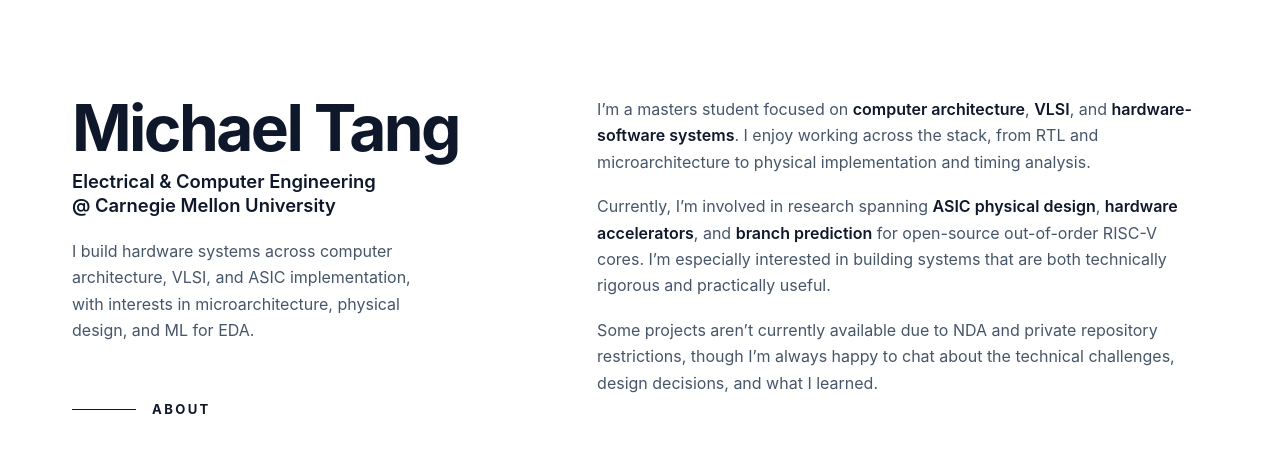
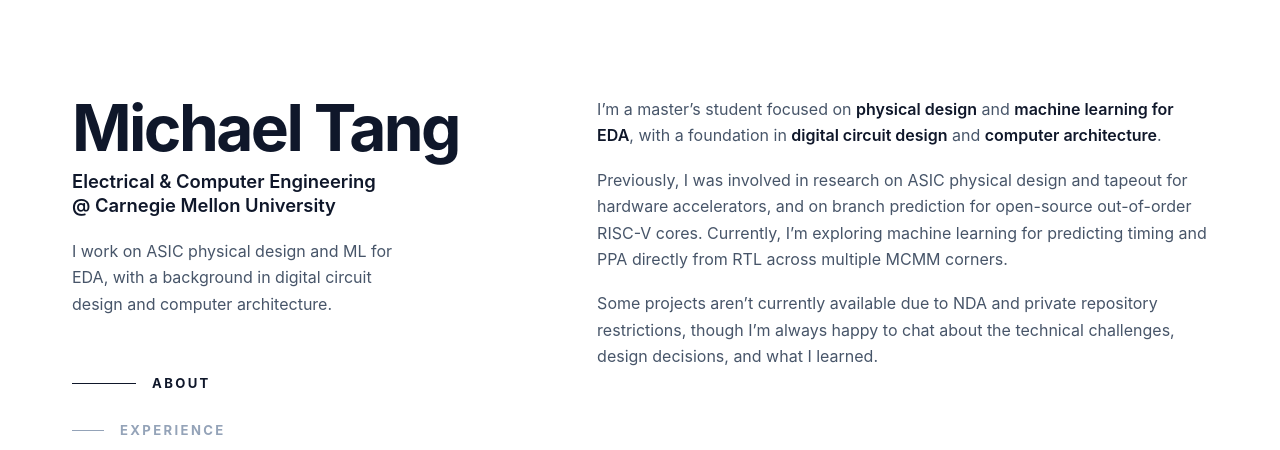
Before and after one commit to michaeltangg/michaeltangg.github.io, a plain HTML site: page index.html in a window 1280 px wide. Shown: the top 450 px of the page. Drawn offline with Linux system fonts and the light colour scheme.

Commit message:
17
Co-Authored-By: Claude Opus 5.5 <noreply@anthropic.com>

```diff
--- a/index.html
+++ b/index.html
@@ -6,7 +6,7 @@
   <title>Michael Tang</title>
   <meta
     name="description"
-    content="Michael Tang — Electrical and Computer Engineering student focused on computer architecture, VLSI, and hardware systems."
+    content="Michael Tang — Electrical and Computer Engineering student focused on physical design, ML for EDA, digital circuit design, and computer architecture."
   />
   <link rel="stylesheet" href="styles.css" />
 </head>
@@ -18,8 +18,8 @@
           <h1>Michael Tang</h1>
           <p class="subtitle">Electrical &amp; Computer Engineering<br />@ Carnegie Mellon University</p>
           <p class="intro">
-            I build hardware systems across computer architecture, VLSI, and ASIC implementation,
-            with interests in microarchitecture, physical design, and ML for EDA.
+            I work on ASIC physical design and ML for EDA, with a background in digital circuit
+            design and computer architecture.
           </p>
         </header>
 
@@ -62,15 +62,14 @@
       <section id="about" class="about">
         <h2 class="section-heading">About</h2>
         <p>
-          I’m a masters student focused on <strong>computer architecture</strong>,
-          <strong>VLSI</strong>, and <strong>hardware-software systems</strong>. I enjoy working
-          across the stack, from RTL and microarchitecture to physical implementation and timing analysis.
+          I’m a master’s student focused on <strong>physical design</strong> and
+          <strong>machine learning for EDA</strong>, with a foundation in <strong>digital circuit design</strong>
+          and <strong>computer architecture</strong>.
         </p>
         <p>
-          Currently, I’m involved in research spanning <strong>ASIC physical design</strong>,
-          <strong>hardware accelerators</strong>, and <strong>branch prediction</strong> for open-source
-          out-of-order RISC-V cores. I’m especially interested in building systems that are both
-          technically rigorous and practically useful.
+          Previously, I was involved in research on ASIC physical design and tapeout for hardware accelerators,
+          and on branch prediction for open-source out-of-order RISC-V cores. Currently, I’m exploring machine
+          learning for predicting timing and PPA directly from RTL across multiple MCMM corners.
         </p>
         <p>
           Some projects aren’t currently available due to NDA and private repository restrictions,
```
